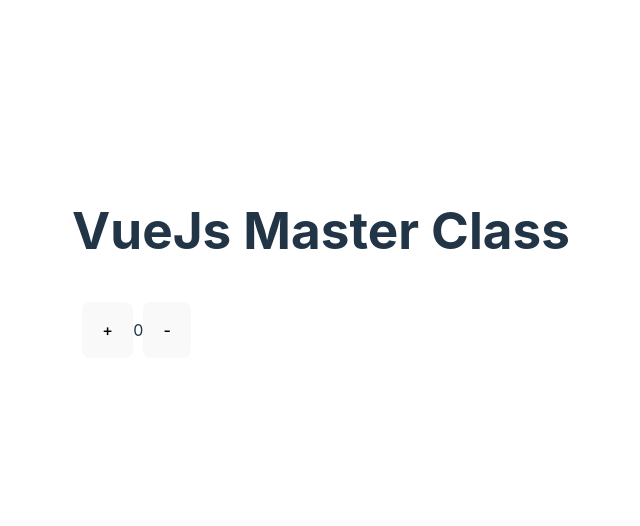
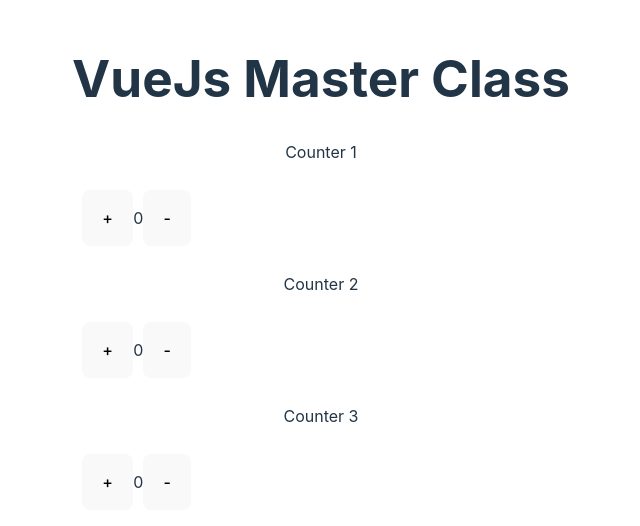
Before and after one commit to Nurunnahar1/vue.js, a Vue app in the folder another-class/vue_3/: page / in a window 1280 px wide. Shown: the part 132-658 px from the top of the page, without its empty margins (319-959 px from the left). Built offline with nearby package versions, Linux system fonts and the light colour scheme.

Commit message:
slot component

```diff
--- a/another-class/vue_3/src/App.vue
+++ b/another-class/vue_3/src/App.vue
@@ -1,6 +1,10 @@
 <template>
   <h1>{{ title }}</h1>
- <Counter/>
+  <Counter v-for="i in 3">
+    <div class="">
+      <p>Counter {{ i }}</p>
+    </div>
+  </Counter>
 </template>
 
 <script setup>
@@ -8,5 +12,4 @@
 import Counter from "./components/Counter.vue";
 
 let title = ref("VueJs Master Class");
-
 </script>
--- a/another-class/vue_3/src/components/Counter.vue
+++ b/another-class/vue_3/src/components/Counter.vue
@@ -1,4 +1,5 @@
 <template>
+    <slot/>
      <div class="counter">
     <button @click="count++">+</button>
     <p>{{ count }}</p>
```
